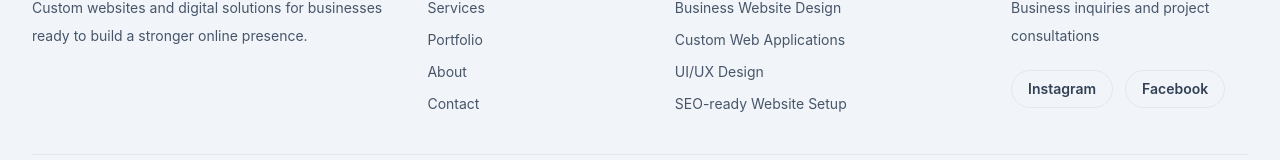
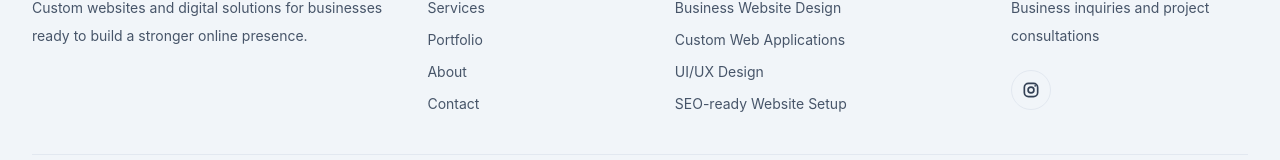
Before and after one commit to SalinBajra/yalabytee, a React (Vite) app in the folder frontend/: page / in a window 1280 px wide. Shown: the part 7428-7588 px from the top of the page. Built offline with nearby package versions, Linux system fonts and the light colour scheme.

Commit message:
Footer update

```diff
--- a/frontend/src/components/Footer.jsx
+++ b/frontend/src/components/Footer.jsx
@@ -23,9 +23,14 @@ function SocialLink({ href, children }) {
       href={href}
       target="_blank"
       rel="noreferrer"
-      className="rounded-full border border-slate-200 px-4 py-2 text-sm font-semibold text-slate-700 transition hover:border-cyanbrand-500 hover:bg-white hover:text-navy-950"
+      aria-label={children}
+      className="inline-grid h-10 w-10 place-items-center rounded-full border border-slate-200 text-slate-700 transition hover:border-cyanbrand-500 hover:bg-white hover:text-navy-950"
     >
-      {children}
+      <svg aria-hidden="true" className="h-5 w-5" viewBox="0 0 24 24" fill="none">
+        <rect x="4" y="4" width="16" height="16" rx="5" stroke="currentColor" strokeWidth="2" />
+        <circle cx="12" cy="12" r="3.5" stroke="currentColor" strokeWidth="2" />
+        <circle cx="17" cy="7" r="1.1" fill="currentColor" />
+      </svg>
     </a>
   );
 }
@@ -62,7 +67,6 @@ export default function Footer() {
           <p className="text-sm leading-7 text-slate-600">Business inquiries and project consultations</p>
           <div className="mt-5 flex flex-wrap gap-3">
             <SocialLink href="https://www.instagram.com/yalabyte/">Instagram</SocialLink>
-            <SocialLink href="https://www.facebook.com/profile.php?id=61590901624020&mibextid=wwXIfr">Facebook</SocialLink>
           </div>
         </div>
       </div>
```
